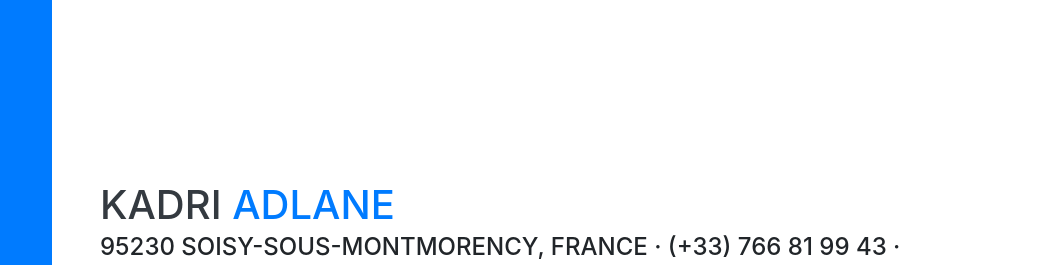
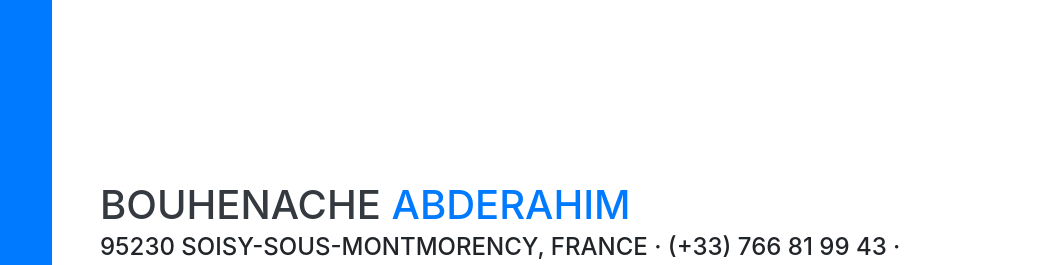
Before and after one commit to AdlaneLearning/test.github.io, a website with bundled scripts: page index.html in a window 1280 px wide. Shown: the top 265 px of the page, 220-1280 px from the left. Built offline with nearby package versions, Linux system fonts and the light colour scheme; a web font is replaced by a local one.

Commit message:
Update index.html

```diff
--- a/index.html
+++ b/index.html
@@ -73,8 +73,8 @@
     <!--About-->
     <section class="resume-section p-3 p-lg-5 d-flex align-items-center" id="about">
       <div class="w-100">
-        <h1 class="mb-0">KADRI
-          <span class="text-primary">Adlane</span>
+        <h1 class="mb-0">Bouhenache
+          <span class="text-primary">Abderahim</span>
         </h1>
         <div class="subheading mb-5"> 95230 Soisy-sous-Montmorency, France · (+33) 766 81 99 43 ·
           <a href="mailto:name@email.com">adlan68@live.fr</a>
```
